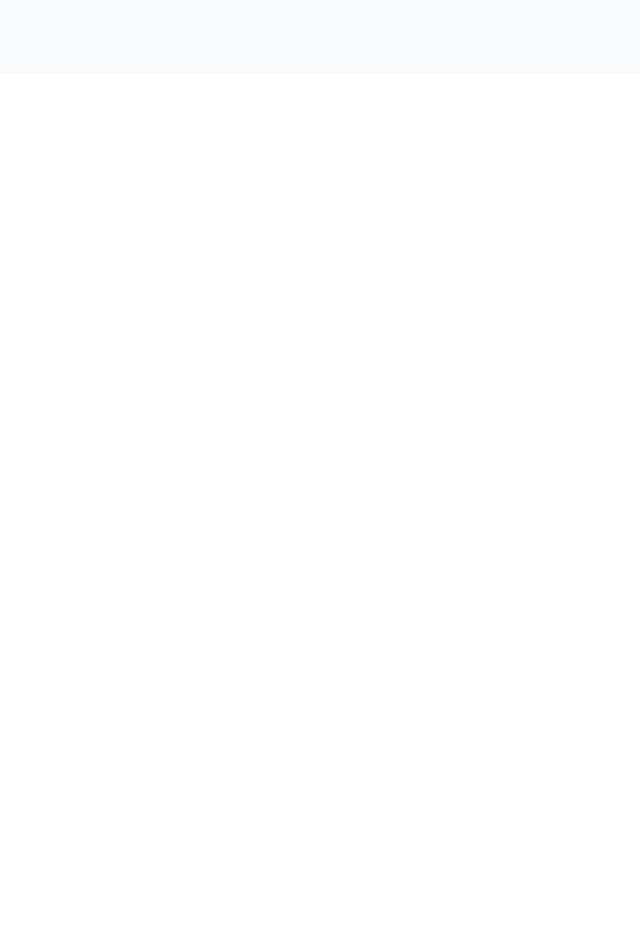
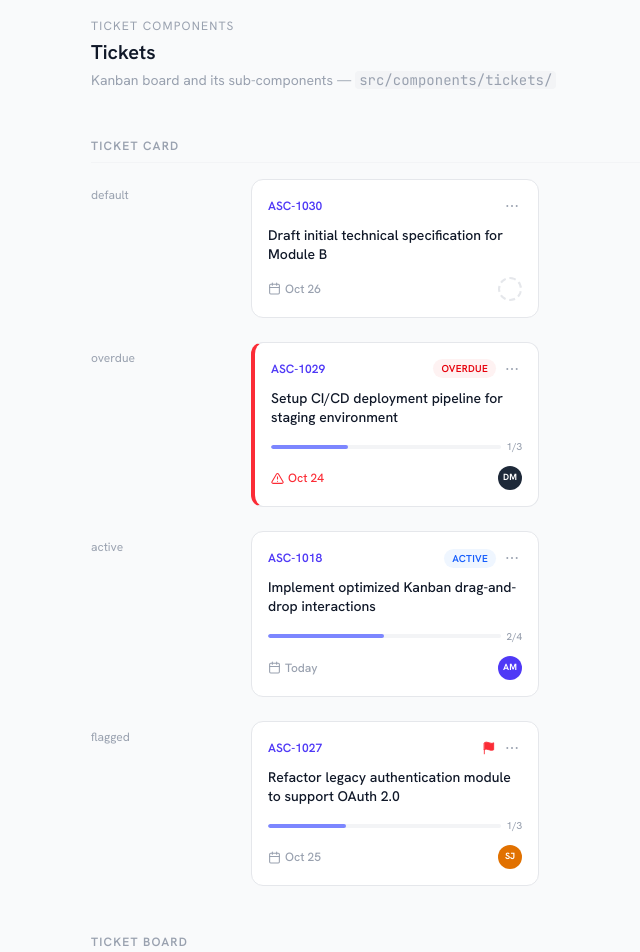
Before and after one commit to YUANQTIE/Client-Stage-Gate-Tracker, a Next.js app: page /dev/ui in a window 1280 px wide. Shown: the part 1340-2292 px from the top of the page, without its empty margins (165-805 px from the left). Before the commit the page ends 1414 px from the top, so only its background shows below. Built offline with nearby package versions, Linux system fonts and the light colour scheme.

Commit message:
feat: redirect login to kanban board ui

```diff
--- a/src/app/(app)/layout.tsx
+++ b/src/app/(app)/layout.tsx
@@ -6,10 +6,9 @@ export default async function AppLayout({
 }: {
   children: React.ReactNode;
 }) {
-  const supabase = await createClient();
-  const { data } = await supabase.auth.getClaims();
-
-  if (!data?.claims) redirect("/login");
+  // const supabase = await createClient();
+  // const { data } = await supabase.auth.getClaims();
+  // if (!data?.claims) redirect("/login");
 
   return (
     <div className="flex min-h-screen">
--- /dev/null
+++ b/src/app/dev/ui/TicketsShowcase.tsx
@@ -0,0 +1,119 @@
+'use client';
+
+import { useState } from 'react';
+import { TicketCardContent } from '@/components/tickets/TicketCard';
+import TicketSlideOver from '@/components/tickets/TicketSlideOver';
+import CreateTicketModal from '@/components/tickets/CreateTicketModal';
+import TicketBoard from '@/components/tickets/TicketBoard';
+import { MOCK_TICKETS } from '@/components/tickets/types';
+import type { Ticket } from '@/components/tickets/types';
+
+function Section({ title, children }: { title: string; children: React.ReactNode }) {
+  return (
+    <section className="mb-12">
+      <h2 className="text-xs font-semibold uppercase tracking-widest text-gray-400 mb-4 border-b border-gray-100 pb-2">
+        {title}
+      </h2>
+      <div className="space-y-6">{children}</div>
+    </section>
+  );
+}
+
+function Row({ label, children }: { label: string; children: React.ReactNode }) {
+  return (
+    <div className="flex items-start gap-8">
+      <span className="w-32 shrink-0 text-xs text-gray-400 pt-2">{label}</span>
+      <div className="flex flex-wrap gap-4 flex-1">{children}</div>
+    </div>
+  );
+}
+
+export default function TicketsShowcase() {
+  const [slideOverTicket, setSlideOverTicket] = useState<Ticket | null>(null);
+  const [modalOpen, setModalOpen] = useState(false);
+
+  // Four card variants from mock data
+  const plainCard = MOCK_TICKETS[1];    // ASC-1030 — no assignee, no overdue
+  const overdueCard = MOCK_TICKETS[0];  // ASC-1029 — overdue + red border
+  const activeCard = MOCK_TICKETS[3];   // ASC-1018 — active badge + subtask bar
+  const flaggedCard = MOCK_TICKETS[4];  // ASC-1027 — flagged icon
+
+  return (
+    <>
+      {/* ── Ticket Card ── */}
+      <Section title="Ticket Card">
+        <Row label="default">
+          <div className="w-72">
+            <TicketCardContent ticket={plainCard} onSelect={() => {}} />
+          </div>
+        </Row>
+        <Row label="overdue">
+          <div className="w-72">
+            <TicketCardContent ticket={overdueCard} onSelect={() => {}} />
+          </div>
+        </Row>
+        <Row label="active">
+          <div className="w-72">
+            <TicketCardContent ticket={activeCard} onSelect={() => {}} />
+          </div>
+        </Row>
+        <Row label="flagged">
+          <div className="w-72">
+            <TicketCardContent ticket={flaggedCard} onSelect={() => {}} />
+          </div>
+        </Row>
+      </Section>
+
+      {/* ── Ticket Board ── */}
+      <Section title="Ticket Board">
+        <div className="border border-gray-200 rounded-xl overflow-hidden" style={{ height: 560 }}>
+          <TicketBoard projectId="demo" workflowId="sprint-1" />
+        </div>
+      </Section>
+
+      {/* ── Ticket Slide Over ── */}
+      <Section title="Ticket Slide Over">
+        <Row label="preview">
+          <button
+            onClick={() => setSlideOverTicket(MOCK_TICKETS[5])}
+            className="px-4 py-2 text-sm font-medium text-white bg-indigo-600 hover:bg-indigo-700 rounded-lg transition-colors"
+          >
+            Open Slide Over →
+          </button>
+        </Row>
+        <Row label="overdue ticket">
+          <button
+            onClick={() => setSlideOverTicket(MOCK_TICKETS[0])}
+            className="px-4 py-2 text-sm font-medium border border-gray-200 text-gray-700 hover:bg-gray-50 rounded-lg transition-colors"
+          >
+            Open with overdue ticket →
+          </button>
+        </Row>
+      </Section>
+
+      {/* ── Create Ticket Modal ── */}
+      <Section title="Create Ticket Modal">
+        <Row label="preview">
+          <button
+            onClick={() => setModalOpen(true)}
+            className="px-4 py-2 text-sm font-medium text-white bg-indigo-600 hover:bg-indigo-700 rounded-lg transition-colors"
+          >
+            Open Modal →
+          </button>
+        </Row>
+      </Section>
+
+      {/* Portals rendered outside normal flow */}
+      <TicketSlideOver
+        ticket={slideOverTicket}
+        isOpen={!!slideOverTicket}
+        onClose={() => setSlideOverTicket(null)}
+      />
+      <CreateTicketModal
+        isOpen={modalOpen}
+        onClose={() => setModalOpen(false)}
+        onCreateTicket={() => setModalOpen(false)}
+      />
+    </>
+  );
+}
--- a/src/app/dev/ui/page.tsx
+++ b/src/app/dev/ui/page.tsx
@@ -2,6 +2,7 @@ import { Input } from '@/components/ui/input'
 import { Label } from '@/components/ui/label'
 import { Button } from '@/components/ui/button'
 import { Hanken_Grotesk } from 'next/font/google'
+import TicketsShowcase from './TicketsShowcase'
 
 const hanken = Hanken_Grotesk({ subsets: ['latin'], weight: ['400', '500', '600', '700'] })
 
@@ -34,7 +35,7 @@ export default function UIPage() {
           <p className="text-xs text-gray-400 uppercase tracking-widest mb-1">Internal</p>
           <h1 className="text-2xl font-semibold text-gray-900">Component Library</h1>
           <p className="text-sm text-gray-400 mt-1">
-            All reusable UI primitives — <code className="bg-gray-100 px-1 rounded">src/components/ui/</code>
+            UI primitives from <code className="bg-gray-100 px-1 rounded">src/components/ui/</code> and ticket components from <code className="bg-gray-100 px-1 rounded">src/components/tickets/</code>
           </p>
         </div>
 
@@ -97,6 +98,17 @@ export default function UIPage() {
           </Row>
         </Section>
 
+        {/* ─────────────────────────────────────────────────────────────────── */}
+        <div className="mb-12">
+          <p className="text-xs text-gray-400 uppercase tracking-widest mb-1">Ticket Components</p>
+          <h2 className="text-xl font-semibold text-gray-900">Tickets</h2>
+          <p className="text-sm text-gray-400 mt-1">
+            Kanban board and its sub-components — <code className="bg-gray-100 px-1 rounded">src/components/tickets/</code>
+          </p>
+        </div>
+
+        <TicketsShowcase />
+
       </div>
     </div>
   )
--- a/src/app/globals.css
+++ b/src/app/globals.css
@@ -22,5 +22,5 @@
 body {
   background: var(--background);
   color: var(--foreground);
-  font-family: var(--font-sans);
+  font-family: var(--font-hanken-grotesk), system-ui, sans-serif;
 }
--- a/src/components/tickets/TicketBoard.tsx
+++ b/src/components/tickets/TicketBoard.tsx
@@ -262,6 +262,7 @@ export default function TicketBoard({
 
       {/* Kanban columns */}
       <DndContext
+        id="ticket-board-dnd"
         sensors={sensors}
         onDragStart={handleDragStart}
         onDragEnd={handleDragEnd}
```
